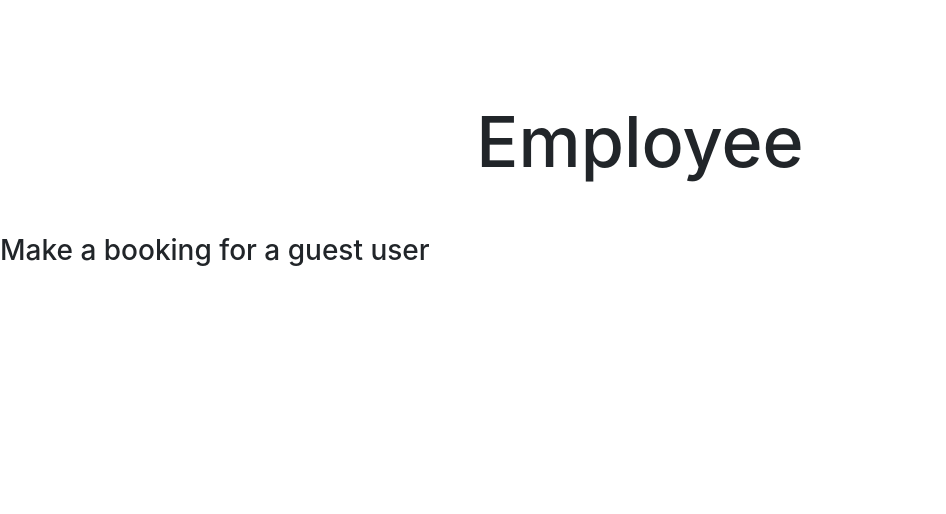
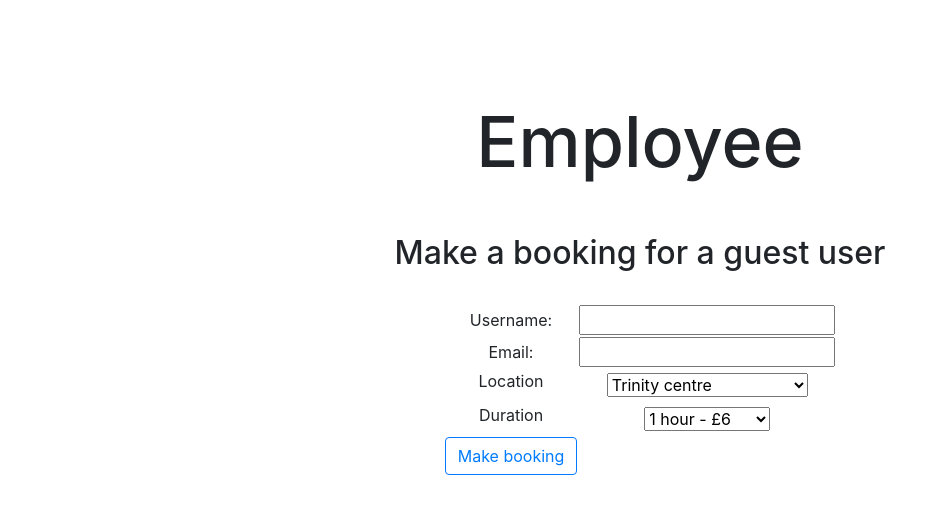
Before and after one commit to SOJ281/COMP2913, a Flask app: page /employee in a window 1280 px wide. Shown: the part 78-592 px from the top of the page, without its empty margins (0-946 px from the left). Run offline with Flask 2, Linux system fonts and the light colour scheme; data comes from the database, SQL or seed files in the repository; some libraries are stand-ins or nearby versions.

Commit message:
Guest Bookings implemented

```diff
--- a/app/forms.py
+++ b/app/forms.py
@@ -27,6 +27,15 @@ class BookingForm(FlaskForm):
         location = StringField('Location', validators=[DataRequired
             (message=u'Location is required')])
 
+class GuestForm(FlaskForm):
+        username = StringField('Username', validators=[DataRequired
+            (message=u'Username cannot be empty'), length(min=1, max=8)])
+        email = StringField('Email', validators=[DataRequired
+            (message=u'Email cannot be empty'), length(min=5, max=50)])
+        duration = IntegerField('Duration', validators=[DataRequired
+            (message=u'Duration is required')])
+        location = StringField('Location', validators=[DataRequired
+            (message=u'Location is required')])
 
 class ScooterForm(FlaskForm):
         available = IntegerField('Available', validators=[DataRequired
--- a/app/templates/employee.html
+++ b/app/templates/employee.html
@@ -1,8 +1,65 @@
 {% extends "base.html" %}
 
 {% block content %}
-<h1>Employee</h1>
+    <h1>Employee</h1>
+    <h2>Make a booking for a guest user</h2>
+    <br>
 
-<h3>Make a booking for a guest user</h3>
+    {% with messages = get_flashed_messages() %}
+    {% if messages %}
+        <div class="notification is-danger">
+            {{ messages[0] }}.</a>.
+        </div>
+    {% endif %}
+    {% endwith %}
+
+    <div class="container2">
+      <form action="/employee" method=POST name="employee">
+          <input type="hidden" name="csrf_token" value="{{ csrf_token() }}"/>
+          {{ form.csrf }}
+          <table>
+              <tr>
+                  <td>Username:
+                  </td>
+                  <td>
+                      <input type="text" name="username">
+                  </td>
+              </tr>
+              <tr>
+                  <td>Email:
+                  </td>
+                  <td>
+                      <input type="email" name="email">
+                  </td>
+              </tr>
+              <tr>
+                  <td> <label for="location">Location</label> </td>
+                  <td> <select id="location" name="location" onchange = "showLocation()" >
+                      <option value="Trinity centre">Trinity centre</option>
+                      <option value="Train Station">Train Station</option>
+                      <option value="Merrion centre">Merrion centre</option>
+                      <option value="LRI hospital">LRI hospital</option>
+                      <option value="UoL Edge sports centre">UoL Edge sports centre</option>
+                    </select>
+                  </td>
+              </tr>
+              <tr>
+                  <td> <label for="duration">Duration</label> </td>
+                  <td> <select id="duration" name="duration">
+                      <option value=1>1 hour - £{{ Prices.get(1) }}</option>
+                      <option value=4>4 hours - £{{ Prices.get(4) }}</option>
+                      <option value=24>1 day - £{{ Prices.get(24) }}</option>
+                      <option value=168>1 week - £{{ Prices.get(168) }}</option>
+                    </select>
+                  </td>
+              </tr>
+              <tr>
+                  <td>
+                    <p><button class="btn btn-outline-primary">Make booking</button></p>
+                  </td>
+              </tr>
+          </table>
+      </form>
+    </div>
 
 {% endblock %}
--- a/app/views.py
+++ b/app/views.py
@@ -1,6 +1,6 @@
 from flask import Flask, request, redirect, url_for, render_template, flash
 from .forms import LoginForm, SignupForm, BookingForm,ScooterForm,PriceForm,\
-    AddPriceForm,CardForm, monthInputForm, feedbackForm
+    AddPriceForm,CardForm, monthInputForm, feedbackForm, GuestForm
 from app import app, models, db
 from werkzeug.security import generate_password_hash, check_password_hash
 from flask_login import login_user, login_required, current_user, logout_user
@@ -97,7 +97,41 @@ def staff():
 
 @app.route("/employee", methods=['GET', 'POST'])
 def employee():
-    return render_template("employee.html")
+    form = GuestForm()
+
+    prices_dict = {}
+    prices = models.Prices.query.all()
+    for p in prices:
+        prices_dict[p.duration] = p.cost
+
+    if form.validate_on_submit():
+        username = request.form.get('username')
+        email = request.form.get('email')
+        duration = int(request.form.get('duration'))
+        location = request.form.get('location')
+
+        scooter = models.Scooters.query.filter_by(location=location, available=1).first()
+        price = models.Prices.query.filter_by(duration=duration).first()
+        curdatetime = datetime.now()
+
+        #check if scooter at the location is free
+        if scooter is None:
+            flash('No scooter available at location!')
+            return render_template("employee.html", form=form, Prices=prices_dict)
+
+        new_booking = models.Book(user_id=current_user.id, scooter_id=scooter.id, price_id=price.id, datetime=curdatetime, completed=0)
+        scooter.available = 2
+        db.session.add(new_booking)
+        db.session.commit()
+
+        durations = {1: "1 hour",
+                     4: "4 hours",
+                     24: "1 day",
+                     168: "1 week"}
+
+        sendConfirmationMessage(username, email, scooter.id, scooter.location, (str(curdatetime.hour)+":"+str(curdatetime.minute)), curdatetime.date(), durations.get(price.duration))
+        flash('Scooter booked successfully! Confirmation has been sent via email')
+    return render_template("employee.html", form=form, Prices=prices_dict)
 
 @app.route("/add_scooter", methods=['GET', 'POST'])
 def add_scooter():
@@ -237,16 +271,16 @@ def card():
             db.session.delete(new_booking)
             scooter.available = 1
             db.session.commit()
-            flash("Payment Unsuccesful, plase check card details")
+            flash("Payment Unsuccesful, please check card details")
             return redirect(url_for('booking'))
 
-        cardDetails = models.CardDetails(number=number_string, name=name,
-                                         security_code=str(security_code),
-                                         expiration_date=expiration_date_string,
-                                         user_id=current_user.id
-                                         )
-        db.session.add(cardDetails)
-        db.session.commit()
+        # cardDetails = models.CardDetails(number=number_string, name=name,
+        #                                  security_code=str(security_code),
+        #                                  expiration_date=expiration_date_string,
+        #                                  user_id=current_user.id
+        #                                  )
+        # db.session.add(cardDetails)
+        # db.session.commit()
         durations = {1: "1 hour",
                      4: "4 hours",
                      24: "1 day",
```
